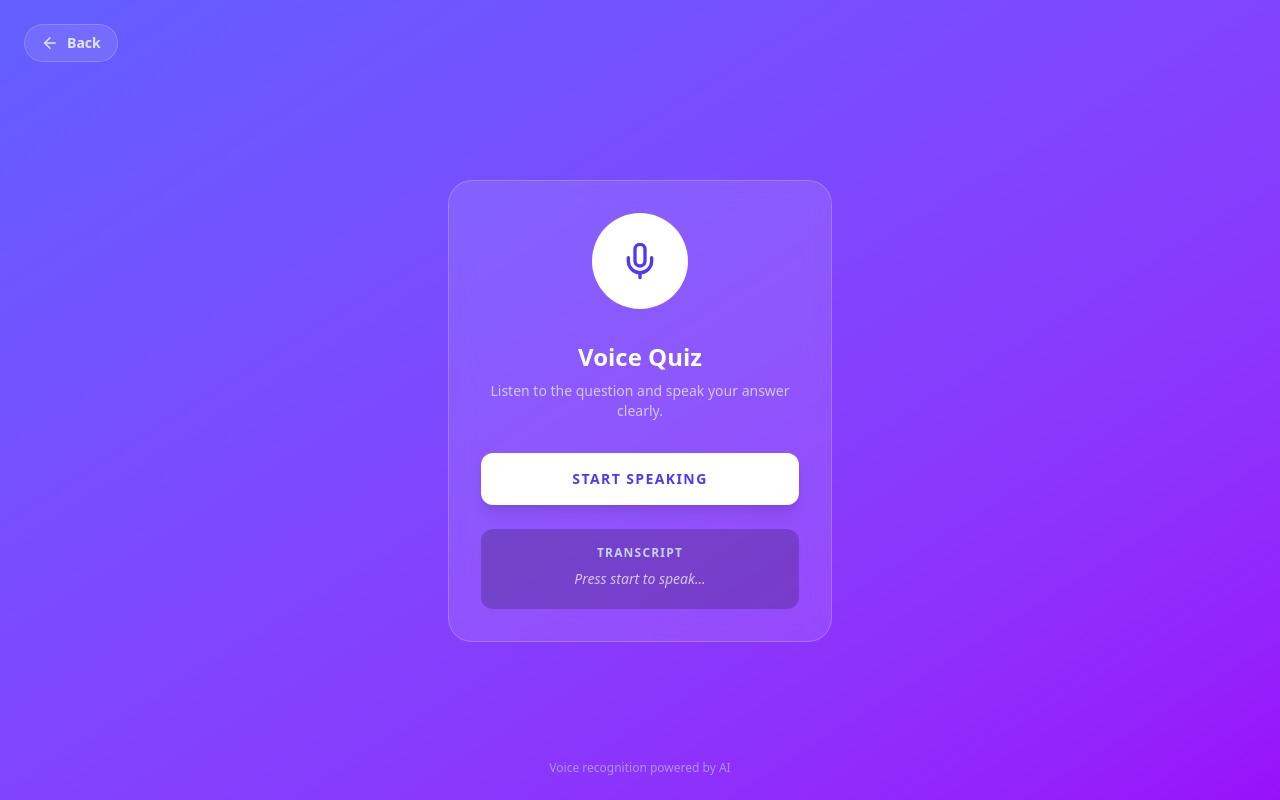
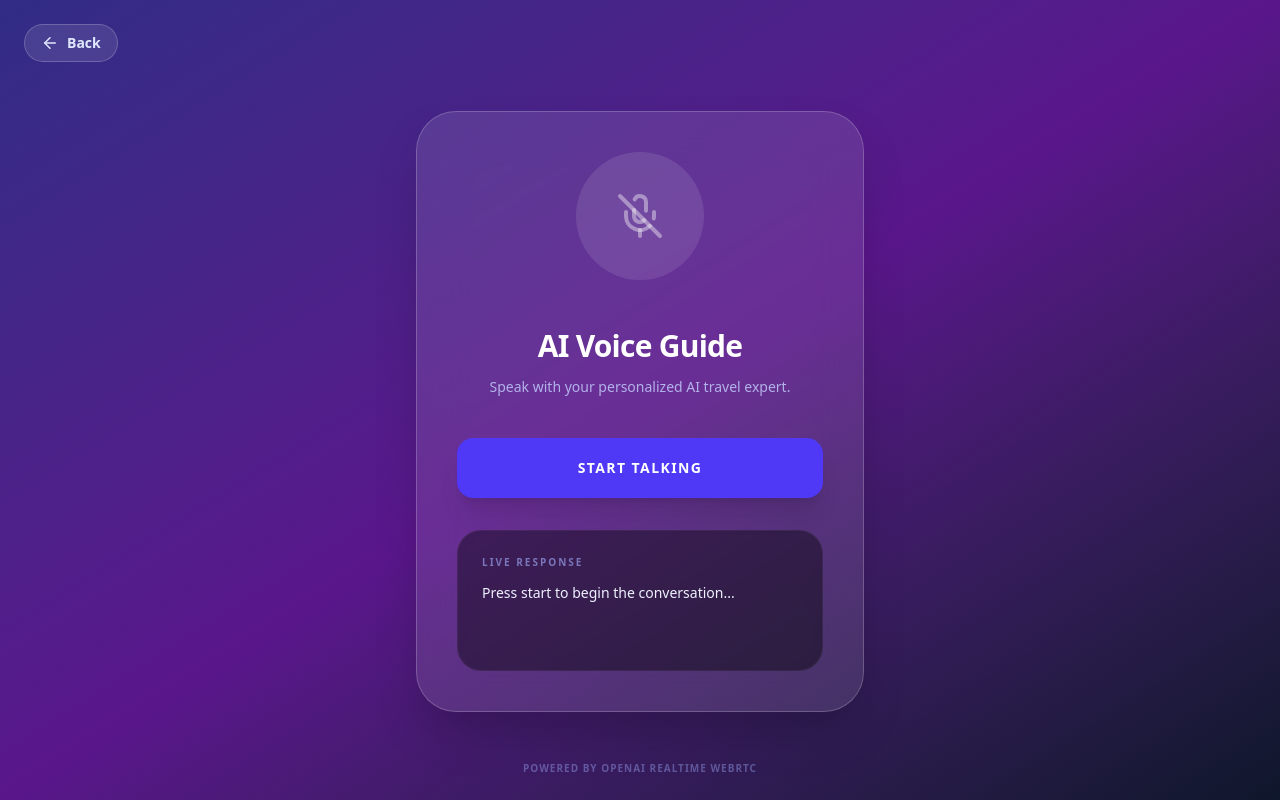
Before and after one commit to khondamirai-spec/turismustozai, a Next.js app: page /voice-quiz in a window 1280 px wide. Built offline with nearby package versions, Linux system fonts and the light colour scheme.

Commit message:
Update voice AI settings: switch to 'marin' voice, update model to gpt-4o-realtime-preview, and integrate custom prompt ID/VAD settings

```diff
--- a/package.json
+++ b/package.json
@@ -11,6 +11,7 @@
   "dependencies": {
     "lucide-react": "^0.563.0",
     "next": "16.1.6",
+    "openai": "^6.17.0",
     "react": "19.2.3",
     "react-dom": "19.2.3"
   },
--- /dev/null
+++ b/src/app/actions/realtime.ts
@@ -0,0 +1,43 @@
+'use server';
+
+export async function getRealtimeSession() {
+    const apiKey = process.env.OPENAI_API_KEY;
+    const promptId = process.env.NEXT_PUBLIC_OPENAI_PROMPT_ID;
+    const promptVersion = process.env.NEXT_PUBLIC_OPENAI_PROMPT_VERSION;
+
+    if (!apiKey) {
+        throw new Error('OPENAI_API_KEY is not set in environment variables');
+    }
+
+    const response = await fetch('https://api.openai.com/v1/realtime/sessions', {
+        method: 'POST',
+        headers: {
+            'Authorization': `Bearer ${apiKey}`,
+            'Content-Type': 'application/json',
+        },
+        body: JSON.stringify({
+            model: 'gpt-4o-realtime-preview',
+            voice: 'marin',
+            prompt: {
+                id: promptId,
+                version: promptVersion,
+            },
+            input_audio_transcription: {
+                model: 'gpt-4o-mini-transcribe'
+            },
+            turn_detection: {
+                type: 'server_vad',
+                threshold: 0.5,
+                prefix_padding_ms: 300,
+                silence_duration_ms: 500
+            },
+        }),
+    });
+
+    if (!response.ok) {
+        const error = await response.json();
+        throw new Error(`Failed to create session: ${JSON.stringify(error)}`);
+    }
+
+    return await response.json();
+}
--- a/src/app/voice-quiz/page.tsx
+++ b/src/app/voice-quiz/page.tsx
@@ -1,14 +1,126 @@
 "use client";
 
 import Link from "next/link";
-import { ArrowLeft, Mic } from "lucide-react";
-import { useState } from "react";
+import { ArrowLeft, Mic, MicOff, Loader2 } from "lucide-react";
+import { useState, useRef, useEffect } from "react";
+import { getRealtimeSession } from "@/app/actions/realtime";
 
 export default function VoiceQuizPage() {
-    const [isListening, setIsListening] = useState(false);
+    const [isConnecting, setIsConnecting] = useState(false);
+    const [isConnected, setIsConnected] = useState(false);
+    const [isTalking, setIsTalking] = useState(false);
+    const [error, setError] = useState<string | null>(null);
+    const [transcript, setTranscript] = useState("Press start to begin the conversation...");
+
+    const pcRef = useRef<RTCPeerConnection | null>(null);
+    const audioElementRef = useRef<HTMLAudioElement | null>(null);
+    const streamRef = useRef<MediaStream | null>(null);
+
+    async function startSession() {
+        try {
+            setIsConnecting(true);
+            setError(null);
+
+            // 1. Get ephemeral token from server
+            const data = await getRealtimeSession();
+            const ephemeralToken = data.client_secret.value;
+
+            // 2. Setup Peer Connection
+            const pc = new RTCPeerConnection();
+            pcRef.current = pc;
+
+            // Handle remote audio stream
+            pc.ontrack = (e) => {
+                if (audioElementRef.current) {
+                    audioElementRef.current.srcObject = e.streams[0];
+                }
+            };
+
+            // 3. Get Microphone access and add track
+            const ms = await navigator.mediaDevices.getUserMedia({ audio: true });
+            streamRef.current = ms;
+            pc.addTrack(ms.getTracks()[0]);
+
+            // 4. Create Data Channel for events (transcripts, etc)
+            const dc = pc.createDataChannel("oai-events");
+            dc.onmessage = (e) => {
+                const event = JSON.parse(e.data);
+
+                // Track transcripts if available
+                if (event.type === "response.audio_transcript.delta") {
+                    setTranscript(prev => prev === "Listening..." ? event.delta : prev + event.delta);
+                }
+                if (event.type === "input_audio_buffer.speech_started") {
+                    setIsTalking(false);
+                    setTranscript("Listening...");
+                }
+                if (event.type === "response.created") {
+                    setIsTalking(true);
+                }
+            };
+
+            // 5. Create Offer and set local description
+            const offer = await pc.createOffer();
+            await pc.setLocalDescription(offer);
+
+            // 6. Connect to OpenAI Realtime WebRTC endpoint
+            const baseUrl = "https://api.openai.com/v1/realtime";
+            const model = "gpt-4o-realtime-preview";
+            const sdpResponse = await fetch(`${baseUrl}?model=${model}`, {
+                method: "POST",
+                body: offer.sdp,
+                headers: {
+                    Authorization: `Bearer ${ephemeralToken}`,
+                    "Content-Type": "application/sdp",
+                },
+            });
+
+            if (!sdpResponse.ok) {
+                throw new Error("Failed to connect to OpenAI WebRTC endpoint");
+            }
+
+            const answer: RTCSessionDescriptionInit = {
+                type: "answer",
+                sdp: await sdpResponse.text(),
+            };
+
+            // 7. Set remote description
+            await pc.setRemoteDescription(answer);
+
+            setIsConnected(true);
+            setTranscript("Connected! The tour guide is ready...");
+
+        } catch (err: any) {
+            console.error(err);
+            setError(err.message || "Failed to connect to AI");
+            stopSession();
+        } finally {
+            setIsConnecting(false);
+        }
+    }
+
+    function stopSession() {
+        if (pcRef.current) {
+            pcRef.current.close();
+            pcRef.current = null;
+        }
+        if (streamRef.current) {
+            streamRef.current.getTracks().forEach(track => track.stop());
+            streamRef.current = null;
+        }
+        setIsConnected(false);
+        setIsTalking(false);
+        setTranscript("Session ended.");
+    }
+
+    useEffect(() => {
+        return () => stopSession();
+    }, []);
 
     return (
-        <div className="min-h-screen bg-gradient-to-br from-indigo-500 to-purple-600 flex flex-col p-6 font-sans text-white">
+        <div className="min-h-screen bg-gradient-to-br from-indigo-900 via-purple-900 to-slate-900 flex flex-col p-6 font-sans text-white">
+            <audio ref={audioElementRef} autoPlay />
+
             {/* Header */}
             <header className="flex items-center mb-8">
                 <Link href="/" className="flex items-center text-indigo-100 hover:text-white transition-colors bg-white/10 backdrop-blur-md px-4 py-2 rounded-full border border-white/20">
@@ -19,34 +131,65 @@ export default function VoiceQuizPage() {
 
             {/* Content */}
             <div className="flex-1 flex flex-col items-center justify-center text-center">
-                <div className="bg-white/10 backdrop-blur-md border border-white/20 p-8 rounded-3xl w-full max-w-sm">
-                    <div className={`w-24 h-24 rounded-full flex items-center justify-center mx-auto mb-8 transition-all duration-300 ${isListening ? 'bg-red-500 shadow-[0_0_30px_rgba(239,68,68,0.6)] animate-pulse' : 'bg-white text-indigo-600'}`}>
-                        <Mic size={40} className={isListening ? 'text-white' : ''} />
+                <div className="bg-white/10 backdrop-blur-xl border border-white/20 p-10 rounded-[2.5rem] w-full max-w-md shadow-2xl">
+
+                    {/* Visualizer / Avatar Area */}
+                    <div className="relative mb-12">
+                        <div className={`w-32 h-32 rounded-full flex items-center justify-center mx-auto transition-all duration-500 relative z-10
+                            ${isConnected ? (isTalking ? 'bg-indigo-500 shadow-[0_0_50px_rgba(99,102,241,0.8)]' : 'bg-green-500 shadow-[0_0_40px_rgba(34,197,94,0.4)]') : 'bg-white/10'}`}>
+                            {isConnecting ? (
+                                <Loader2 size={48} className="animate-spin text-white" />
+                            ) : isConnected ? (
+                                <Mic size={48} className="text-white animate-pulse" />
+                            ) : (
+                                <MicOff size={48} className="text-white/40" />
+                            )}
+                        </div>
+
+                        {/* Pulse rings for active talking */}
+                        {isTalking && isConnected && (
+                            <>
+                                <div className="absolute top-1/2 left-1/2 -translate-x-1/2 -translate-y-1/2 w-32 h-32 rounded-full border-2 border-indigo-400 animate-ping opacity-75"></div>
+                                <div className="absolute top-1/2 left-1/2 -translate-x-1/2 -translate-y-1/2 w-40 h-40 rounded-full border border-indigo-500 animate-[ping_2s_infinite] opacity-50"></div>
+                            </>
+                        )}
                     </div>
 
-                    <h1 className="text-2xl font-black mb-2">Voice Quiz</h1>
-                    <p className="text-indigo-100 text-sm mb-8 opacity-80">
-                        Listen to the question and speak your answer clearly.
+                    <h1 className="text-3xl font-black mb-3 tracking-tight">AI Voice Guide</h1>
+                    <p className="text-indigo-200 text-sm mb-10 opacity-80 leading-relaxed">
+                        {isConnected
+                            ? "The AI is listening and will respond based on your custom prompt."
+                            : "Speak with your personalized AI travel expert."}
                     </p>
 
+                    {error && (
+                        <div className="mb-6 p-3 bg-red-500/20 border border-red-500/50 rounded-xl text-red-200 text-xs">
+                            {error}
+                        </div>
+                    )}
+
                     <button
-                        onClick={() => setIsListening(!isListening)}
-                        className={`w-full py-4 rounded-xl font-bold uppercase tracking-widest text-sm transition-all transform active:scale-95 shadow-lg ${isListening ? 'bg-red-500 text-white hover:bg-red-600' : 'bg-white text-indigo-600 hover:bg-indigo-50'}`}
+                        onClick={isConnected ? stopSession : startSession}
+                        disabled={isConnecting}
+                        className={`w-full py-5 rounded-2xl font-bold uppercase tracking-widest text-sm transition-all transform active:scale-95 shadow-xl disabled:opacity-50
+                            ${isConnected
+                                ? 'bg-red-500/20 text-red-400 border border-red-500/30 hover:bg-red-500/30'
+                                : 'bg-indigo-600 text-white hover:bg-indigo-500 hover:shadow-indigo-500/20'}`}
                     >
-                        {isListening ? 'Stop Listening' : 'Start Speaking'}
+                        {isConnecting ? 'Establishing Connection...' : isConnected ? 'End Conversation' : 'Start Talking'}
                     </button>
 
-                    <div className="mt-6 p-4 bg-black/20 rounded-xl">
-                        <p className="text-xs text-indigo-200 uppercase tracking-widest mb-2 font-bold">Transcript</p>
-                        <p className="text-sm italic opacity-70 min-h-[1.5rem]">
-                            {isListening ? "Listening..." : "Press start to speak..."}
+                    <div className="mt-8 p-6 bg-black/40 rounded-3xl border border-white/5 text-left">
+                        <p className="text-[10px] text-indigo-300 uppercase tracking-[0.2em] mb-3 font-black opacity-60">Live Response</p>
+                        <p className="text-sm font-medium leading-relaxed min-h-[4rem] text-indigo-50">
+                            {transcript}
                         </p>
                     </div>
                 </div>
             </div>
 
-            <footer className="mt-8 text-center text-indigo-200 text-xs opacity-60">
-                Voice recognition powered by AI
+            <footer className="mt-8 text-center text-indigo-300/40 text-[10px] uppercase tracking-widest font-bold">
+                Powered by OpenAI Realtime WebRTC
             </footer>
         </div>
     );
```
Also changed, not shown: 1 other file (tests, documents, lock files or other folders).
